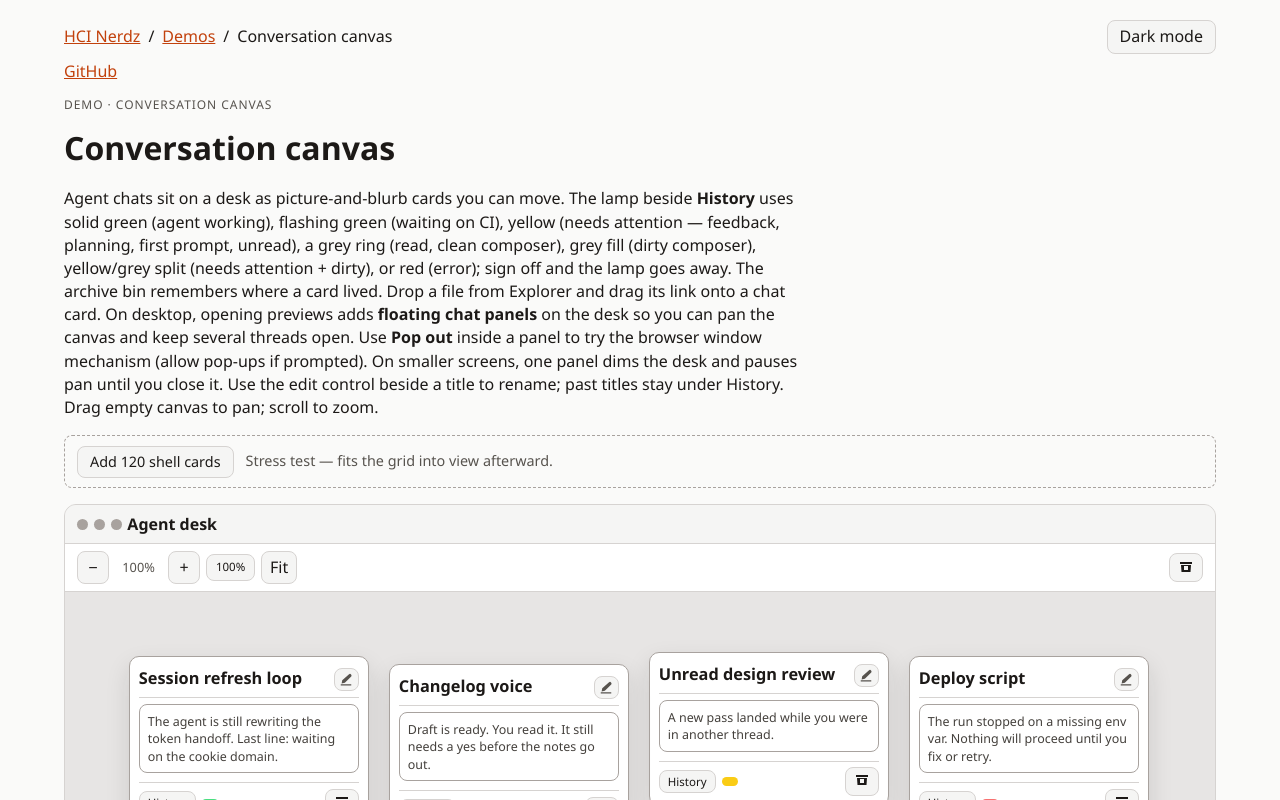
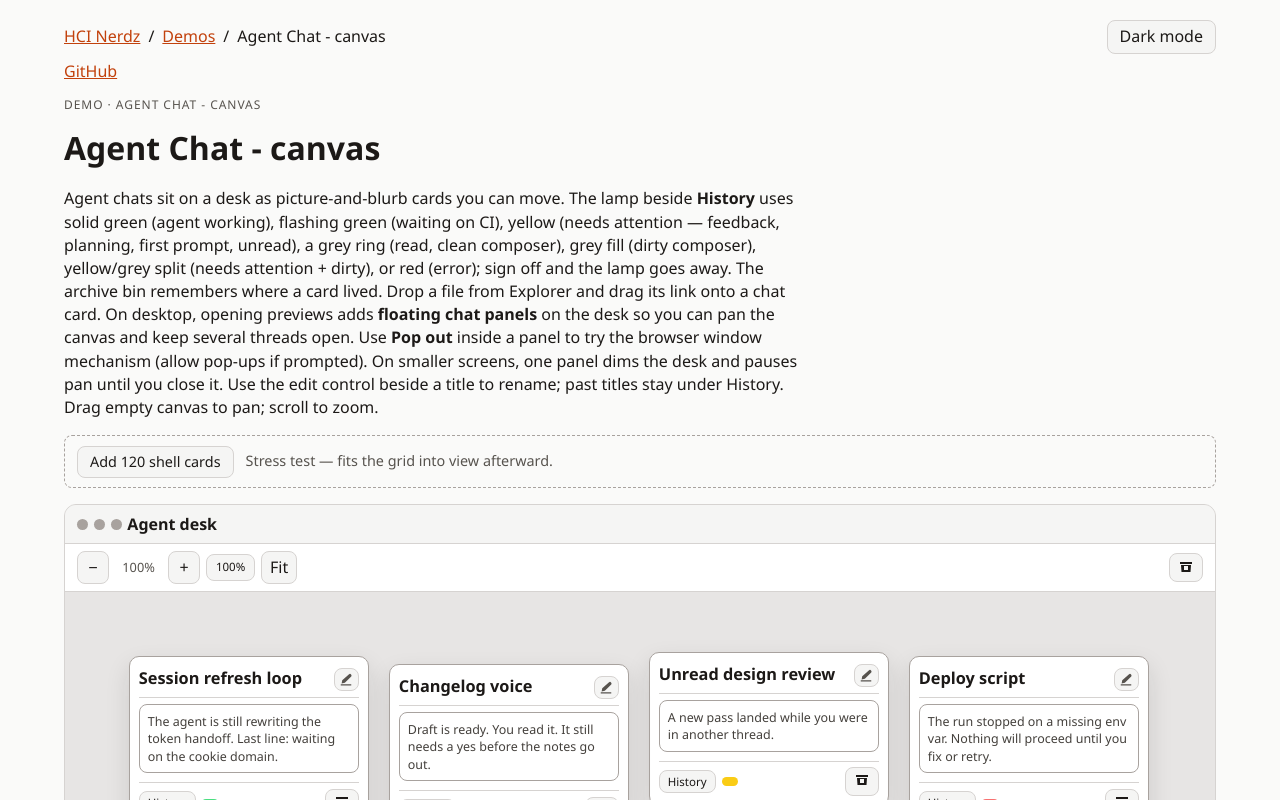
Before and after one commit to HCI-Nerdz/conversation-canvas, a React (Vite) app: page / in a window 1280 px wide. Shown: the top 800 px of the page. Built offline with nearby package versions, Linux system fonts and the light colour scheme.

Commit message:
chore(demo): rename display title to Agent Chat - canvas

```diff
--- a/index.html
+++ b/index.html
@@ -13,7 +13,7 @@
     </script>
     <meta charset="UTF-8" />
     <meta name="viewport" content="width=device-width, initial-scale=1.0" />
-    <title>Conversation canvas · HCI Nerdz</title>
+    <title>Agent Chat - canvas · HCI Nerdz</title>
     <meta
       name="description"
       content="Agent chats as movable preview cards on a canvas, with inbox statuses, an archive bin, and file-to-chat links."
--- a/src/react/DemoPage.tsx
+++ b/src/react/DemoPage.tsx
@@ -22,7 +22,7 @@ export function DemoPage() {
           <span aria-hidden="true">/</span>
           <a href="https://hci-nerdz.github.io/demos/">Demos</a>
           <span aria-hidden="true">/</span>
-          <span aria-current="page">Conversation canvas</span>
+          <span aria-current="page">Agent Chat - canvas</span>
         </nav>
         <button
           type="button"
@@ -37,8 +37,8 @@ export function DemoPage() {
         <a href="https://github.com/HCI-Nerdz/conversation-canvas">GitHub</a>
       </p>
       <header>
-        <p className="eyebrow">Demo · Conversation canvas</p>
-        <h1>Conversation canvas</h1>
+        <p className="eyebrow">Demo · Agent Chat - canvas</p>
+        <h1>Agent Chat - canvas</h1>
         <p className="lede">
           Agent chats sit on a desk as picture-and-blurb cards you can move. The lamp beside{" "}
           <strong>History</strong> uses solid green (agent working), flashing green (waiting on CI),
@@ -66,7 +66,7 @@ export function DemoPage() {
         </button>
         <span>Stress test — fits the grid into view afterward.</span>
       </p>
-      <section className="facsimile" aria-label="Conversation canvas facsimile">
+      <section className="facsimile" aria-label="Agent Chat - canvas facsimile">
         <div className="caption">
           <span />
           <span />
--- a/src/react/StandaloneChatPage.tsx
+++ b/src/react/StandaloneChatPage.tsx
@@ -24,7 +24,7 @@ export function StandaloneChatPage({ chatId }: { chatId: string }) {
 
   useEffect(() => {
     applyDemoTheme(readStoredTheme());
-    document.title = `${card.title} · Conversation canvas`;
+    document.title = `${card.title} · Agent Chat - canvas`;
   }, [card.title]);
 
   useEffect(() => {
```
Also changed, not shown: 1 other file (tests, documents, lock files or other folders).
